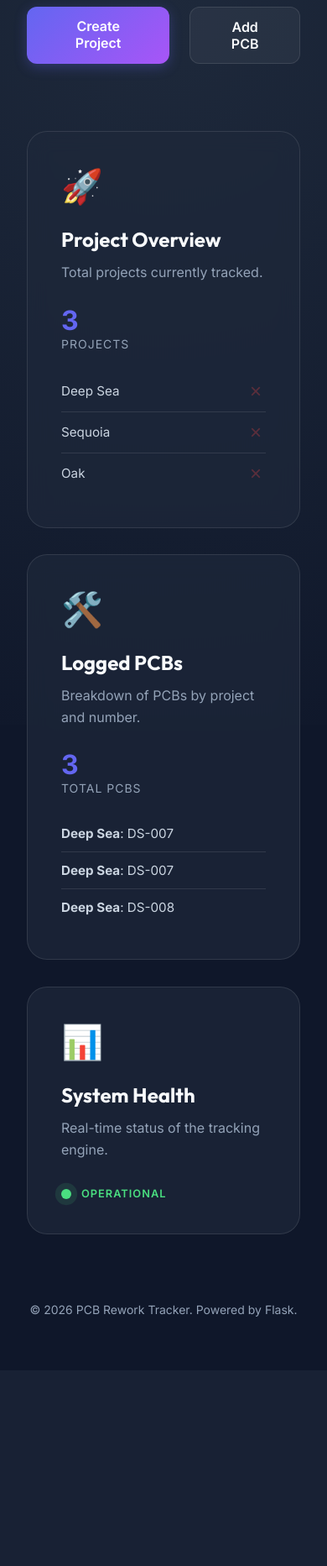
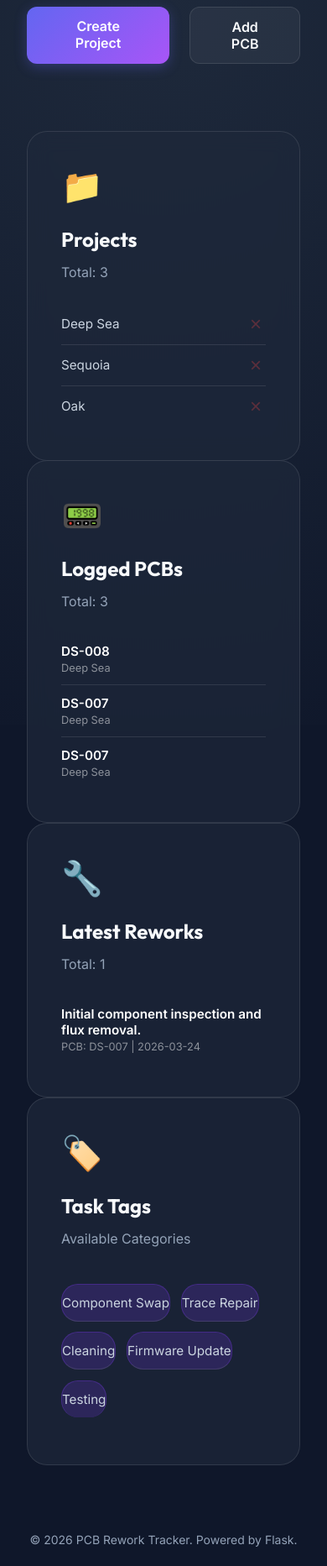
Before and after one commit to emunozgutier/PCBReworkTracker, a Flask app: page / in a window 390 px wide. Shown: the part 403-2268 px from the top of the page at 84% size. Before the commit the page ends 1971 px from the top, so only its background shows below. Run offline with Flask 3, Linux system fonts and the light colour scheme.

Commit message:
Add Rework/TaskTag models and dashboard UI
Introduce Rework and TaskTag models (with PCB.reworks relationship), add DB seeding and db.create_all() in app startup, and include Rework/TaskTag queries in the home view (ordered by id desc). Update index.html to restructure the dashboard into Projects, PCBs, Reworks and Task Tags panels and render lists/details accordingly. Adjust CSS: change dashboard grid to 4/2/1 responsive columns, add tag styling and minor spacing tweaks. The SQLite DB and compiled bytecode were updated to reflect the schema changes.

```diff
--- a/app.py
+++ b/app.py
@@ -1,5 +1,5 @@
 from flask import Flask, render_template
-from models import db, Project, PCB
+from models import db, Project, PCB, Rework, TaskTag
 from features.create_project import create_project_bp
 from features.add_pcb import add_pcb_bp
 import os
@@ -18,11 +18,34 @@ db.init_app(app)
 app.register_blueprint(create_project_bp)
 app.register_blueprint(add_pcb_bp)
 
+with app.app_context():
+    db.create_all()
+    # Basic Seeding for demonstration if empty
+    if not TaskTag.query.first():
+        tags = ['Component Swap', 'Trace Repair', 'Cleaning', 'Firmware Update', 'Testing']
+        for tag_name in tags:
+            db.session.add(TaskTag(name=tag_name))
+        db.session.commit()
+
+    if not Rework.query.first():
+        # Add a sample rework if a PCB exists
+        sample_pcb = PCB.query.first()
+        if sample_pcb:
+            db.session.add(Rework(description='Initial component inspection and flux removal.', pcb_id=sample_pcb.id))
+            db.session.commit()
+
 @app.route('/')
 def home():
     projects = Project.query.all()
-    pcbs = PCB.query.all()
-    return render_template('index.html', projects=projects, pcbs=pcbs)
+    pcbs = PCB.query.order_by(PCB.id.desc()).all()
+    reworks = Rework.query.order_by(Rework.id.desc()).all()
+    task_tags = TaskTag.query.all()
+
+    return render_template('index.html',
+                           projects=projects,
+                           pcbs=pcbs,
+                           reworks=reworks,
+                           task_tags=task_tags)
 
 if __name__ == '__main__':
     with app.app_context():
--- a/static/css/style.css
+++ b/static/css/style.css
@@ -133,9 +133,21 @@ h1 span {
 
 .dashboard {
     display: grid;
-    grid-template-columns: repeat(auto-fit, minmax(300px, 1fr));
-    gap: 2rem;
+    grid-template-columns: repeat(4, 1fr);
+    gap: 1.5rem;
     margin-bottom: 5rem;
+}
+
+@media (max-width: 1200px) {
+    .dashboard {
+        grid-template-columns: repeat(2, 1fr);
+    }
+}
+
+@media (max-width: 768px) {
+    .dashboard {
+        grid-template-columns: 1fr;
+    }
 }
 
 .glass-card {
@@ -211,6 +223,42 @@ h3 {
 .delete-btn:hover {
     transform: scale(1.2);
     color: #f87171;
+}
+
+/* Tag Styles */
+.tags-list {
+    display: flex;
+    flex-wrap: wrap;
+    gap: 0.8rem;
+    padding: 1rem 0;
+}
+
+.tag-item {
+    background: rgba(124, 58, 237, 0.2);
+    border: 1px solid rgba(124, 58, 237, 0.3);
+    color: #a78bfa;
+    padding: 0.4rem 1rem;
+    border-radius: 20px;
+    font-size: 0.85rem;
+    font-weight: 500;
+    transition: all 0.3s ease;
+}
+
+.tag-item:hover {
+    background: rgba(124, 58, 237, 0.4);
+    transform: translateY(-2px);
+    box-shadow: 0 4px 12px rgba(124, 58, 237, 0.2);
+}
+
+.item-main {
+    font-weight: 600;
+    color: white;
+    margin-bottom: 0.2rem;
+}
+
+.item-sub {
+    font-size: 0.8rem;
+    color: rgba(255, 255, 255, 0.5);
 }
 
 .stat-value {
--- a/templates/index.html
+++ b/templates/index.html
@@ -33,16 +33,12 @@
         {% endwith %}
 
         <section class="dashboard">
+             <div class="dashboard-grid">
+                <!-- Column 1: Projects -->
                 <div class="card glass-card animate-zoom-in">
-                <div class="card-icon">🚀</div>
-                <h3>Project Overview</h3>
-                <p>Total projects currently tracked.</p>
-                <div class="stat-group">
-                    <div class="stat">
-                        <span class="stat-value">{{ projects|length }}</span>
-                        <span class="stat-label">Projects</span>
-                    </div>
-                </div>
+                    <div class="card-icon">📁</div>
+                    <h3>Projects</h3>
+                    <p>Total: {{ projects|length }}</p>
                     <ul class="data-list">
                         {% for project in projects %}
                             <li class="list-item-with-action">
@@ -57,32 +53,52 @@
                     </ul>
                 </div>
 
+                <!-- Column 2: PCBs -->
                 <div class="card glass-card animate-zoom-in delay-100">
-                <div class="card-icon">🛠️</div>
+                    <div class="card-icon">📟</div>
                     <h3>Logged PCBs</h3>
-                <p>Breakdown of PCBs by project and number.</p>
-                <div class="stat-group">
-                    <div class="stat">
-                        <span class="stat-value">{{ pcbs|length }}</span>
-                        <span class="stat-label">Total PCBs</span>
-                    </div>
-                </div>
+                    <p>Total: {{ pcbs|length }}</p>
                     <ul class="data-list">
                         {% for pcb in pcbs %}
-                        <li><strong>{{ pcb.project.name }}</strong>: {{ pcb.number }}</li>
+                            <li>
+                                <div class="item-main">{{ pcb.number }}</div>
+                                <div class="item-sub">{{ pcb.project.name }}</div>
+                            </li>
                         {% else %}
-                        <li class="empty-state">No PCBs logged yet.</li>
+                            <li class="empty-state">No PCBs logged.</li>
                         {% endfor %}
                     </ul>
                 </div>
 
+                <!-- Column 3: Reworks -->
                 <div class="card glass-card animate-zoom-in delay-200">
-                <div class="card-icon">📊</div>
-                <h3>System Health</h3>
-                <p>Real-time status of the tracking engine.</p>
-                <div class="status-indicator">
-                    <span class="dot pulse"></span>
-                    <span class="status-text">Operational</span>
+                    <div class="card-icon">🔧</div>
+                    <h3>Latest Reworks</h3>
+                    <p>Total: {{ reworks|length }}</p>
+                    <ul class="data-list">
+                        {% for rework in reworks %}
+                            <li>
+                                <div class="item-main">{{ rework.description[:50] }}{% if rework.description|length > 50 %}...{% endif %}</div>
+                                <div class="item-sub">PCB: {{ rework.pcb.number }} | {{ rework.timestamp.strftime('%Y-%m-%d') }}</div>
+                            </li>
+                        {% else %}
+                            <li class="empty-state">No reworks logged.</li>
+                        {% endfor %}
+                    </ul>
+                </div>
+
+                <!-- Column 4: Task Tags -->
+                <div class="card glass-card animate-zoom-in" style="animation-delay: 0.3s">
+                    <div class="card-icon">🏷️</div>
+                    <h3>Task Tags</h3>
+                    <p>Available Categories</p>
+                    <ul class="data-list tags-list">
+                        {% for tag in task_tags %}
+                            <li class="tag-item">{{ tag.name }}</li>
+                        {% else %}
+                            <li class="empty-state">No tags defined.</li>
+                        {% endfor %}
+                    </ul>
                 </div>
             </div>
         </section>
```
Also changed, not shown: models.py (+11 -0 lines), pcb_tracker.db. Lines whose indentation alone changed are shown as unchanged.
